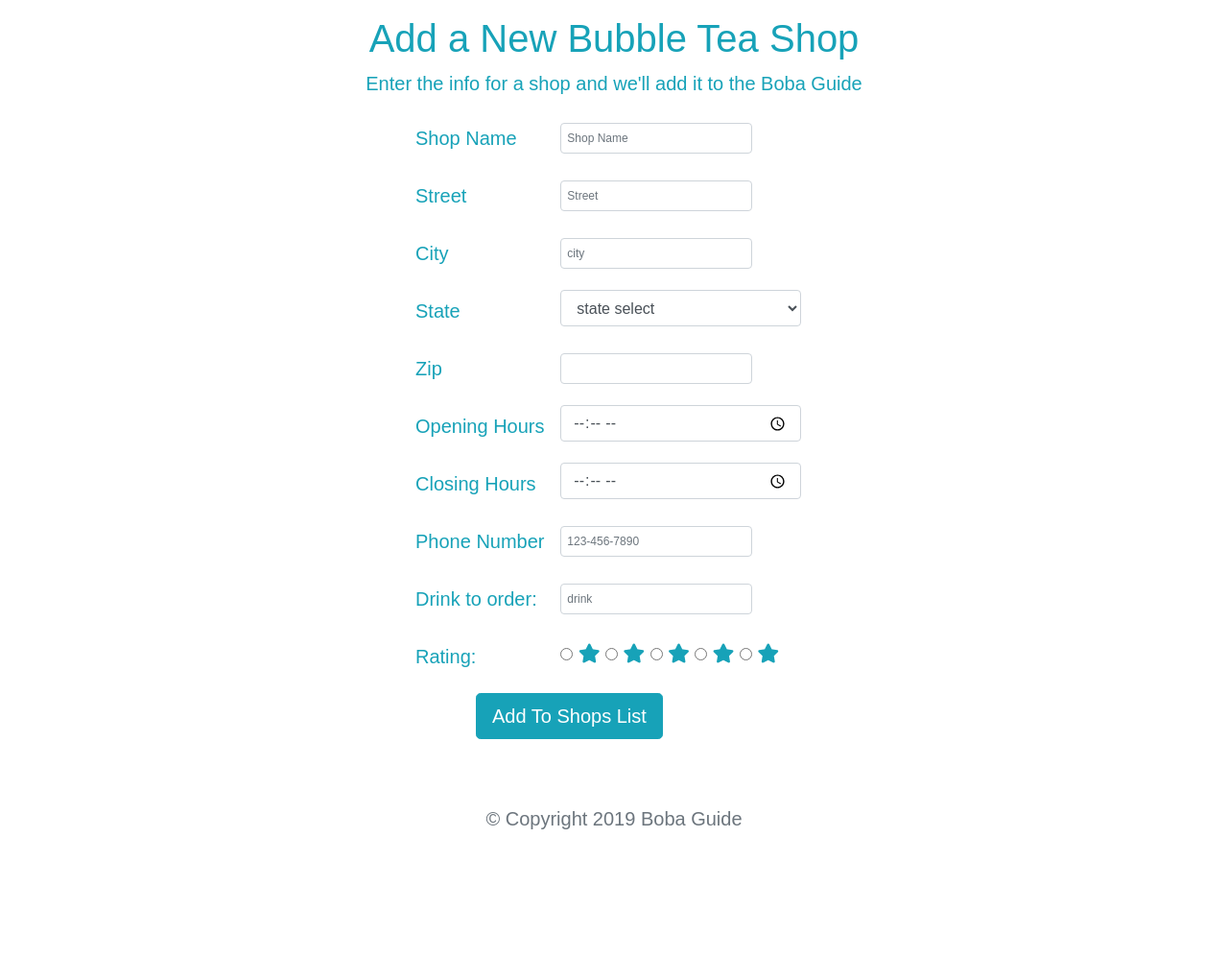
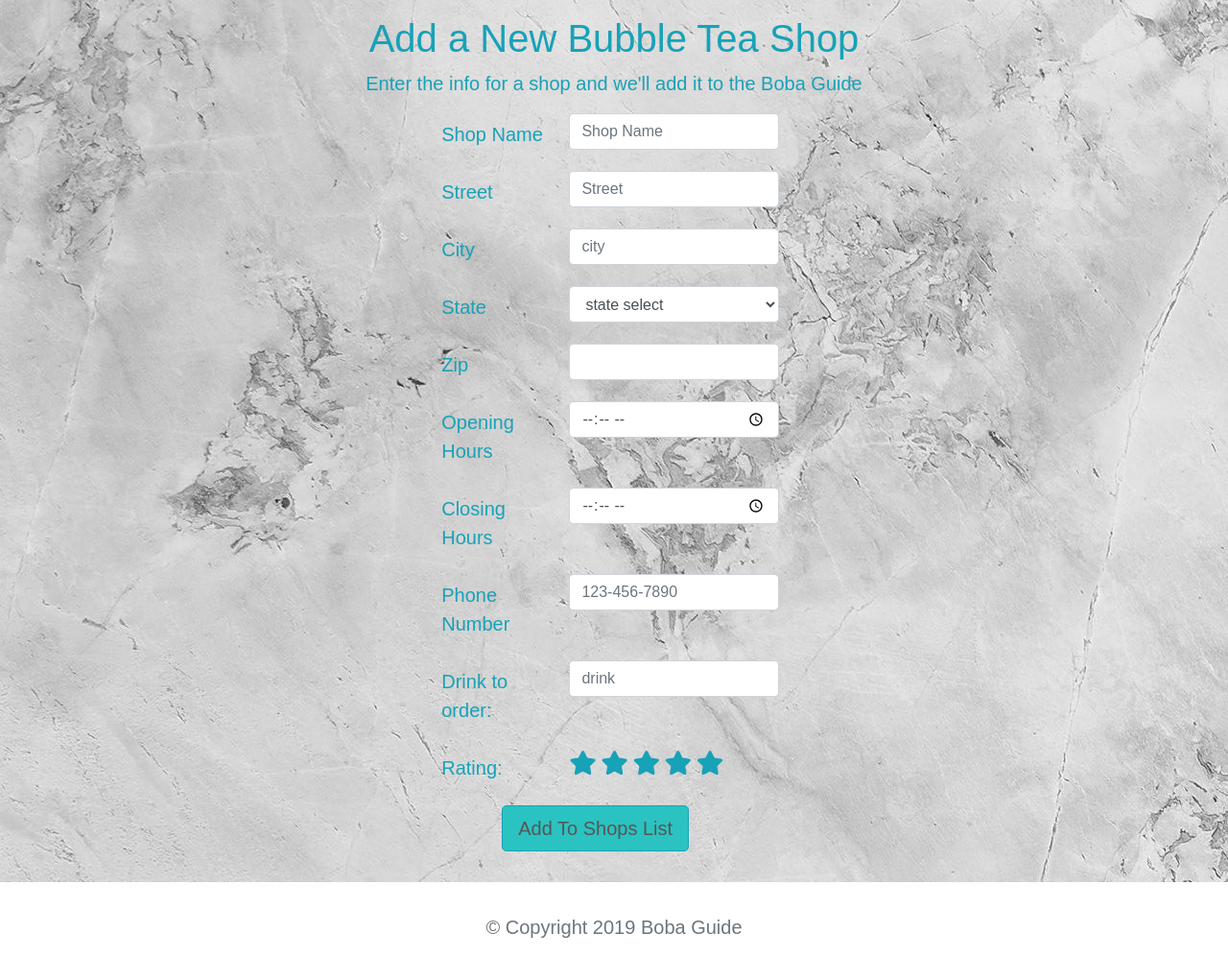
Before and after one commit to rooneyshuman/Internet-Cloud-Systems, a Flask app: page /form/ in a window 1280 px wide. Shown: the part 62-1059 px from the top of the page at 96% size. Before the commit the page ends 926 px from the top, so only its background shows below. Run offline with Flask 2, Linux system fonts and the light colour scheme; parts of the project's set-up code (start-up, migrations or seed data) failed here and were passed over; some libraries are stand-ins or nearby versions.

Commit message:
Added css styles for form page

```diff
--- a/hw2/static/style.css
+++ b/hw2/static/style.css
@@ -1,5 +1,5 @@
 /* Navbar styles */
-.nav-link{
+.nav-link {
   color : rgb(86, 86, 86) !important;
   font-size: 20px;
 }
@@ -24,7 +24,6 @@
   position: relative;
   background-size: 100% auto;
   height: 600px;
-
   padding-top: 20%;
   padding-bottom: 20%;
   background-position-y: 100%;
@@ -49,14 +48,61 @@
 }
 /* ----------------------- */
 
+/* Form styles */
+
+#main_container {
+  background-image: url('/static/marble_bg.jpg');
+  width: auto;
+}
+
+h2 {
+  font-weight: bold;
+}
+
+.rating {
+  overflow: hidden;
+  display: inline-block;
+}
+
+.rating-input {
+  float: right;
+  padding: 0;
+  margin: 0 0 0 -16px;
+  opacity: 0;
+}
+
+.fa-star,
+.rating:hover .fa-paw {
+  font-size: 25px;
+  cursor: pointer;
+  position: relative;
+  display: block;
+  float: right;
+  margin-right: 5px;
+}
+
+.fa-star:hover,
+.fa-star:hover ~ .fa-star,
+.rating-input:checked ~ .fa-star {
+  color : rgb(42, 195, 193);
+}
+
+.btn {
+  color: rgb(86,86,86);
+  font-size: 20px;
+  background-color: rgb(42,195,193) !important;
+}
+
+.btn:hover {
+  background-color: rgb(38,135,132) !important;
+}
+/* ----------------------- */
+
 body       { font-family: "Archivo", sans-serif; font-size: 20px; color: rgb(86,86,86); }
-form       { margin:.1em auto; padding:.1em; width: 400px; border: 1px }
 .heading  { font-weight: bold; }
 .shop     { margin-bottom: 2em; padding-bottom: 2em; border-bottom: 1px solid #888; }
-input[type=text] { margin: .5em 0; padding: .5em; font-size: 12px; color: #777; width: 200px;}
-input[type=textarea] { margin: .5em 0; padding: .5em; font-size: 12px; color: #777; width: 200px;}
 
 /* Footer styles */
 footer {
     padding-top: 2.5%;
-  }
+}
```
